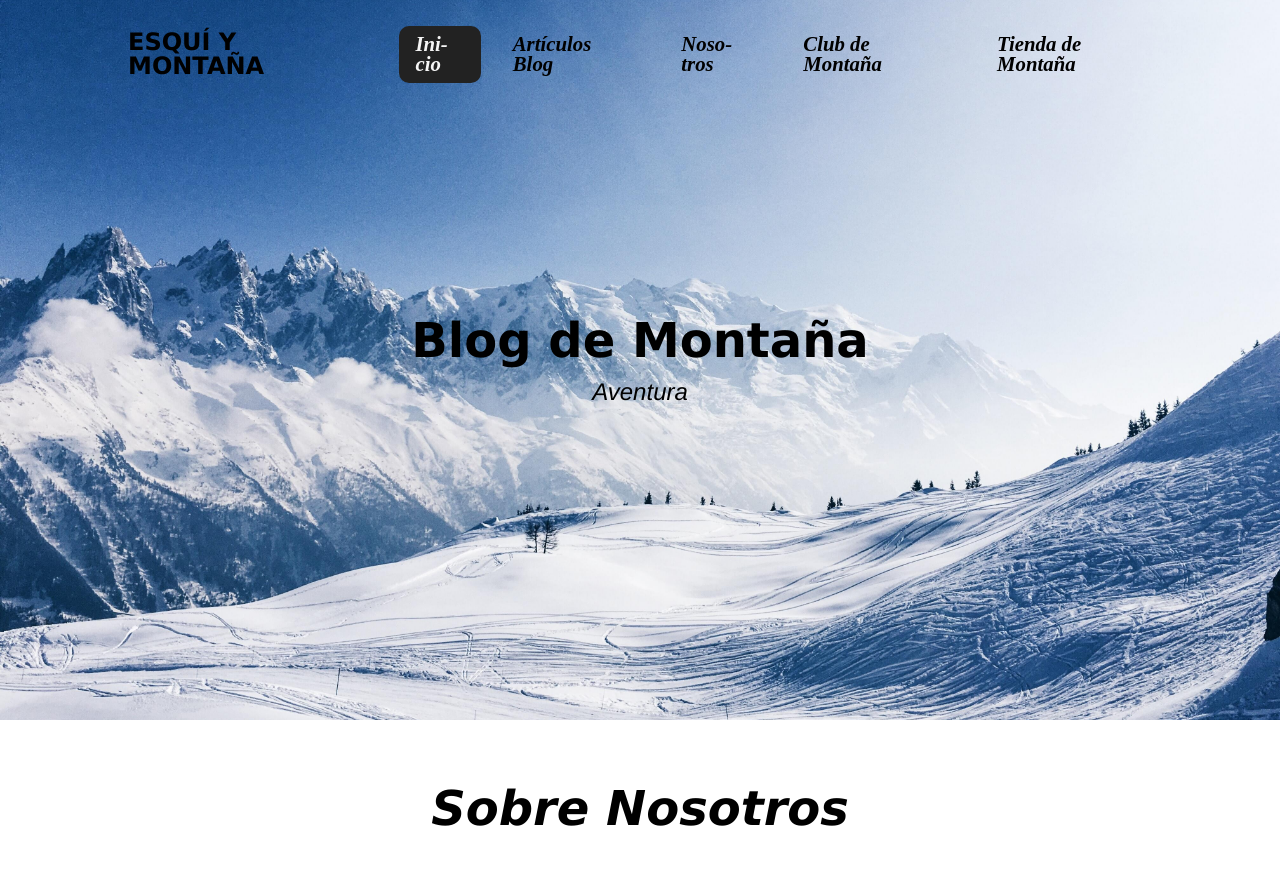
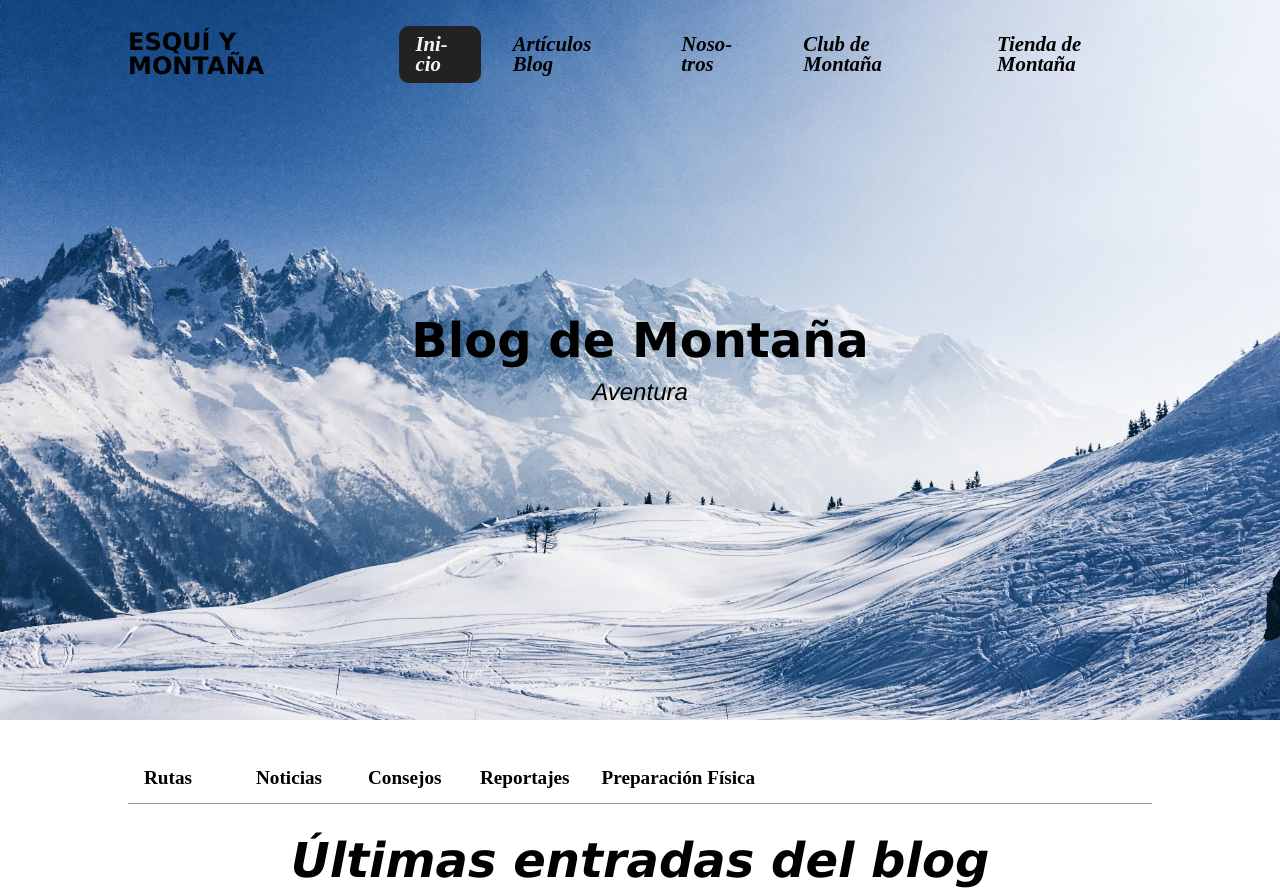
Before and after one commit to javicerezo/tienda-online-v2, a Next.js app: page /blog in a window 1280 px wide. Shown: the top 894 px of the page. Built offline with nearby package versions, Linux system fonts and the light colour scheme; no server answers.

Commit message:
crear componente CategoryNav e introducirlo en el contenido principal del blog

```diff
--- /dev/null
+++ b/src/components/layout/Blog/Header/CategoryNav.scss
@@ -0,0 +1,52 @@
+@use '@/styles/settings/variables' as v;
+@use '@/styles/settings/mixins' as m;
+
+.CategoryNav {
+    @include m.flex (row, nowrap, center, center);
+    width: 100%;
+    &-container {
+        @include m.flex(column, nowrap, center, center);
+        @include m.tablet {
+            width: 90%;
+        }
+        @include m.desktop {
+            width: 80%;
+        }
+    }
+    &-ul {@include m.flex(row, nowrap, flex-start, center);
+        width: 100%;
+        margin: 0;
+        gap: 1rem;
+        padding-inline: 1rem;
+        padding-block: 0.75rem;
+        overflow-x: auto;
+        scroll-snap-type: x mandatory;
+        @include m.desktop{
+            overflow-x: visible;
+            gap: 0;
+            padding: 0;
+            scroll-snap-type: none;
+            border-bottom: 1px solid var(--color-gris);
+        }
+    }
+    &-li {
+        position: relative;
+        flex: 0 0 auto;
+        scroll-snap-align: start;
+        min-width: 7rem;padding: 0.5rem 1rem;
+        border-radius: 20px;
+        background-color: var(--color-gris-claro);
+        text-transform: capitalize;
+        cursor: pointer;
+        @include m.desktop {
+            background-color: var(--color-blanco-contraste);
+            border-radius: 0;
+            padding: 1rem;
+            font-size: 1.2em;
+            font-weight: bold;
+            &:hover {
+                border-bottom: 2px solid var(--color-gris);
+            }
+        }
+    }
+}
--- /dev/null
+++ b/src/components/layout/Blog/Header/CategoryNav.tsx
@@ -0,0 +1,31 @@
+import { usePathname } from 'next/navigation';
+
+import Link from 'next/link';
+
+import './CategoryNav.scss';
+
+export const CategoryNav = () => {
+    const pathName = usePathname();
+
+    return (
+        <nav className='CategoryNav'>
+            <ul className="CategoryNav-ul">
+                <Link
+                    className={`CategoryNav-li ${pathName === "/" ? "" : ""} `}
+                    href="">Rutas</Link>
+                <Link
+                    className={`CategoryNav-li ${pathName === "/" ? "" : ""} `}
+                    href="">Noticias</Link>
+                <Link
+                    className={`CategoryNav-li ${pathName === "/" ? "" : ""} `}
+                    href="">Consejos</Link>
+                <Link
+                    className={`CategoryNav-li ${pathName === "/" ? "" : ""} `}
+                    href="">Reportajes</Link>
+                <Link
+                    className={`CategoryNav-li ${pathName === "/" ? "" : ""} `}
+                    href="">Preparación Física</Link>
+            </ul>
+        </nav>
+    )
+}
--- a/src/components/layout/Blog/InitContent/InitContent.tsx
+++ b/src/components/layout/Blog/InitContent/InitContent.tsx
@@ -1,27 +1,16 @@
-
+import { Article } from '../Article/Article';
+import { CategoryNav } from '../Header/CategoryNav';
 import Image from 'next/image';
 import Link from 'next/link';
 
 import './InitContent.scss';
 import '@/components/ui/Button/Button.scss';
-import { Article } from '../Article/Article';
 
 export const InitContent = () => {
     return (
         <main className='InitContent'>
             <div className="InitContent-container">
-                <h2 className="InitContent-h2">Sobre Nosotros</h2>
-                <div className="InitContent-content">
-                    <p className="InitContent-p">Lorem ipsum dolor, sit amet consectetur adipisicing elit. Culpa delectus dolor nobis ullam quibusdam saepe, commodi, facilis minus dolorum sit voluptates corrupti. Earum fugiat quis voluptatum quia voluptate a fugit?Quo eius, quos quidem exercitationem dolor quod minima esse laboriosam minus velit repellendus illo porro labore odit repudiandae suscipit sit! Impedit explicabo rem aspernatur, voluptatem facere laudantium id delectus obcaecati.Aspernatur nobis veritatis atque ab dolor nesciunt dolorem sit veniam eligendi repellat odio libero, magnam nihil pariatur possimus autem harum voluptas aperiam delectus quam suscipit aut ipsa et?</p>
-                    <div className="InitContent-img">
-                        <Image
-                            width='140' height='60'
-                            src="/assets/imgs/blog/portada2.jpg"
-                            alt="logo tienda deportes montaña"
-                            loading="lazy"
-                        />
-                    </div>
-                </div>
+                <CategoryNav />
                 <h2 className="InitContent-h2">Últimas entradas del blog</h2>
                 <div className="InitContent-content">
                     <ul className="InitContent-lastEntries">
@@ -40,6 +29,18 @@ export const InitContent = () => {
                         <Article />
                     </ul>
                 </div>
+                <h2 className="InitContent-h2">Sobre Nosotros</h2>
+                <div className="InitContent-content">
+                    <p className="InitContent-p">Lorem ipsum dolor, sit amet consectetur adipisicing elit. Culpa delectus dolor nobis ullam quibusdam saepe, commodi, facilis minus dolorum sit voluptates corrupti. Earum fugiat quis voluptatum quia voluptate a fugit?Quo eius, quos quidem exercitationem dolor quod minima esse laboriosam minus velit repellendus illo porro labore odit repudiandae suscipit sit! Impedit explicabo rem aspernatur, voluptatem facere laudantium id delectus obcaecati.Aspernatur nobis veritatis atque ab dolor nesciunt dolorem sit veniam eligendi repellat odio libero, magnam nihil pariatur possimus autem harum voluptas aperiam delectus quam suscipit aut ipsa et?</p>
+                    <div className="InitContent-img">
+                        <Image
+                            width='140' height='60'
+                            src="/assets/imgs/blog/portada2.jpg"
+                            alt="logo tienda deportes montaña"
+                            loading="lazy"
+                        />
+                    </div>
+                </div>
                 <h2 className="InitContent-h2">Club de escalada y montaña</h2>
                 <div className="InitContent-content">
                     <div className="InitContent-clubMontana">
```
